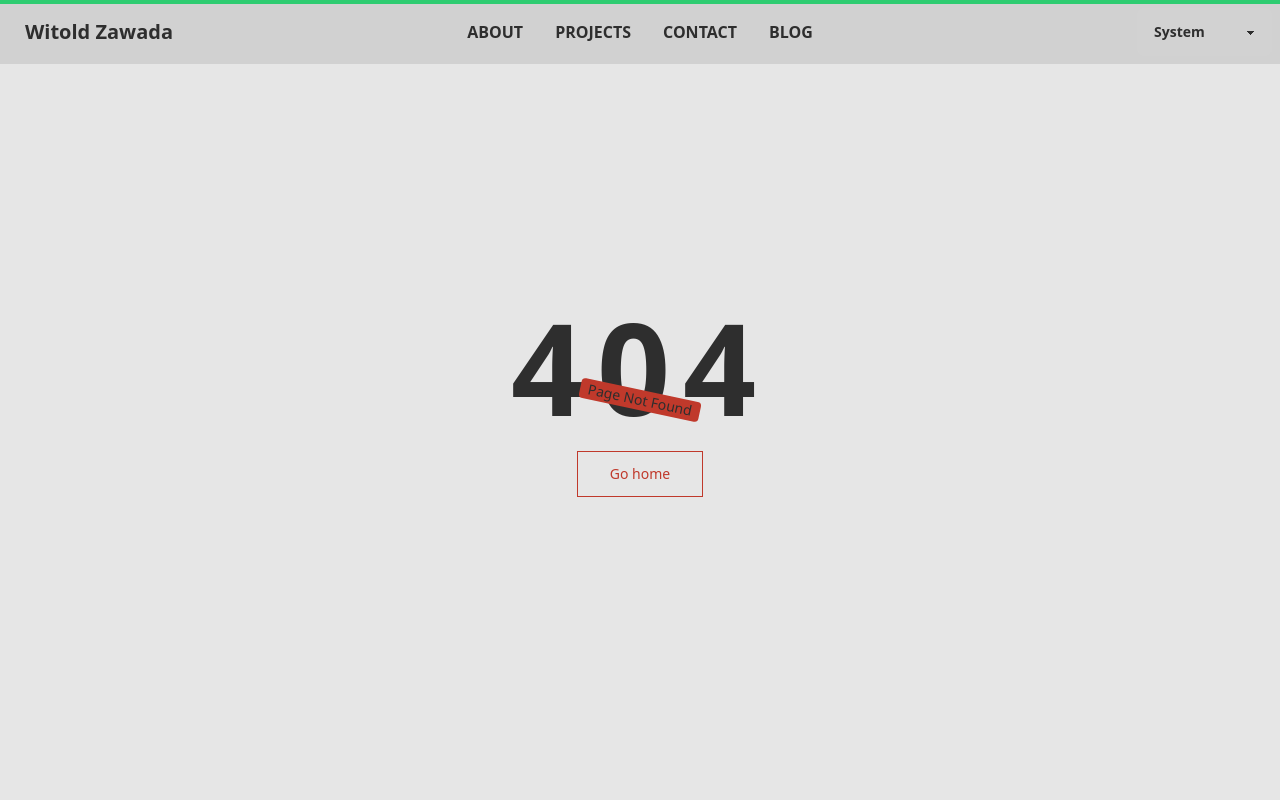
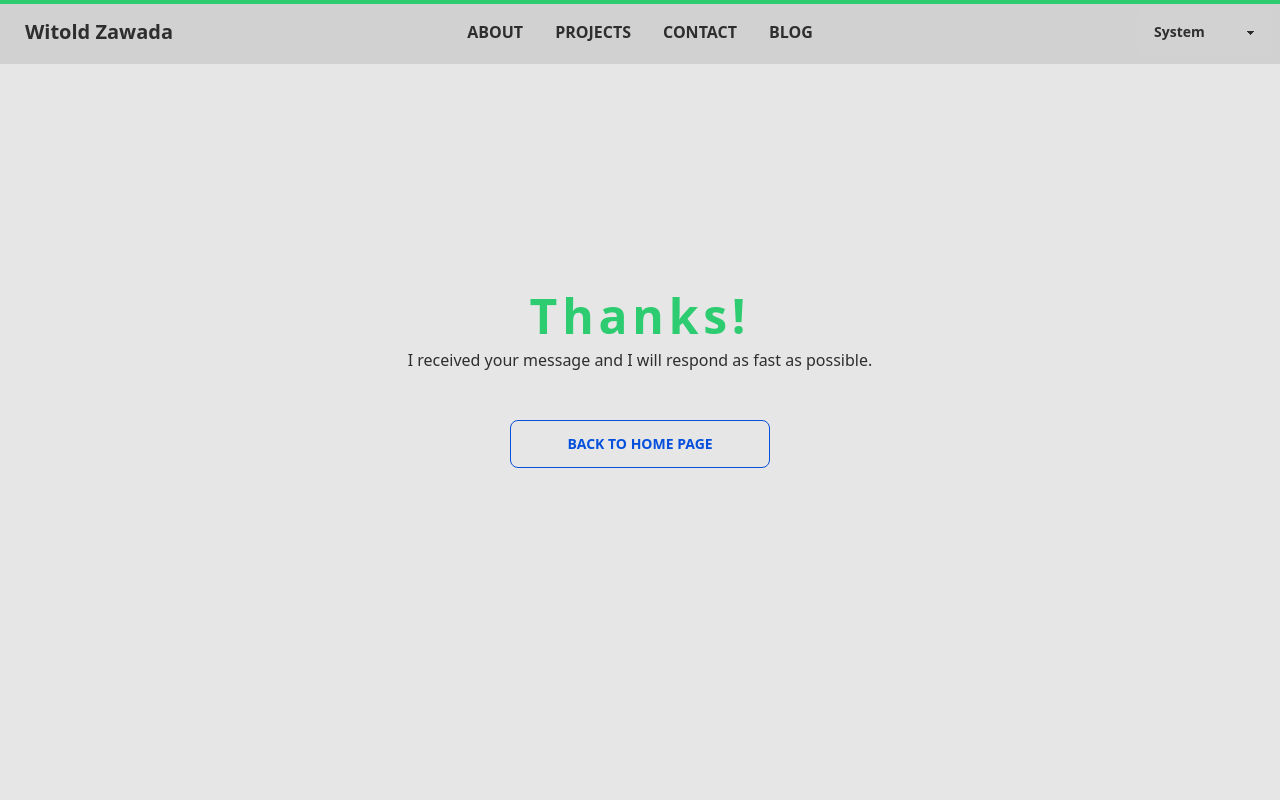
Before and after one commit to PoProstuWitold/portfolio, a Next.js app: page /thanks in a window 1280 px wide. Before the commit this address had no page. Shown: the top 800 px of the page. Built offline with nearby package versions, Linux system fonts and the light colour scheme.

Commit message:
feat(contact): email form

```diff
--- /dev/null
+++ b/src/components/FormSettings.tsx
@@ -0,0 +1,20 @@
+import React from 'react'
+import { myInfo } from '@/utils/constans'
+
+interface FormSettingsProps {
+
+}
+
+export const FormSettings: React.FC<FormSettingsProps> = () => {
+	const url = process.env.NODE_ENV === 'production' ? myInfo.url : 'http://localhost:3000'
+
+	return (
+		<>
+			<input type="hidden" name="_next" value={`${url}/thanks`}/>
+			<input type="hidden" name="_subject" value="New email!" />
+			<input type="hidden" name="_blacklist" value="fuck, kurwa, bitch" />
+			<input type="hidden" name="_autoresponse" value="I received your message and I will respond as fast as possible. Witold Zawada." />
+			<input type="hidden" name="_template" value="box" />
+		</>
+	)
+}
--- /dev/null
+++ b/src/pages/thanks.tsx
@@ -0,0 +1,27 @@
+import { NextSeo } from 'next-seo'
+import Link from 'next/link'
+
+const ThanksPage: React.FC = () => {
+	return (
+		<>
+			<NextSeo
+				title="Thanks"
+				description="I have received your email"
+			/>
+			<main className="flex flex-col items-center justify-center w-full h-screen gap-2">
+				<h1 className="font-extrabold tracking-widest text-5xl text-primary">Thanks!</h1>
+				<p>I received your message and I will respond as fast as possible.</p>
+				<div className="flex justify-center">
+					<Link
+						className="btn btn-secondary btn-md btn-outline md:w-full my-10 px-14"
+						href="/"
+					>
+						Back to home page
+					</Link>
+				</div>
+			</main>
+		</>
+	)
+}
+
+export default ThanksPage
--- a/src/sections/Contact.tsx
+++ b/src/sections/Contact.tsx
@@ -2,6 +2,8 @@
 import { Socials } from '@/components/Socials'
 import { AiOutlineMail } from 'react-icons/ai'
 import { RxDiscordLogo } from 'react-icons/rx'
+import { myInfo } from '@/utils/constans'
+import { FormSettings } from '@/components/FormSettings'
 
 const Contact: React.FC = () => {
 	return (
@@ -55,7 +57,12 @@ const Contact: React.FC = () => {
 				className="lg:w-2/3 rounded-2xl bg-base-200"
 			>
 				<div className="p-6 rounded-2xl shadow-md">
-					<form className='flex flex-col gap-6'>
+					<form
+						className='flex flex-col gap-6'
+						method='POST'
+						action={`https://formsubmit.co/${myInfo.randomStringEmail}`}
+					>
+						<FormSettings/>
 						<div className="flex flex-col justify-between gap-6 lg:flex-row">
 							<div className="w-full form-control">
 								<label className="label">
@@ -65,9 +72,11 @@ const Contact: React.FC = () => {
 									</span>
 								</label>
 								<input
-									type="text"
 									placeholder="Your name"
 									className="w-full input input-bordered"
+									type="text"
+									name="name"
+									required
 								/>
 							</div>
 							<div className="w-full form-control">
@@ -78,9 +87,11 @@ const Contact: React.FC = () => {
 									</span>
 								</label>
 								<input
-									type="text"
 									placeholder="Your email"
 									className="w-full input input-bordered"
+									type="email"
+									name="email"
+									required
 								/>
 							</div>
 						</div>
@@ -92,9 +103,11 @@ const Contact: React.FC = () => {
 								</span>
 							</label>
 							<input
-									type="text"
 									placeholder="Title of your message"
 									className="w-full input input-bordered"
+									type="text"
+									name="title"
+									required
 								/>
 						</div>
 						<div className="form-control mb-6">
@@ -105,17 +118,18 @@ const Contact: React.FC = () => {
 								</span>
 							</label>
 							<textarea
+								placeholder="Content of your message"
 								className="textarea textarea-md textarea-bordered"
-								placeholder="Content of your message"
+								name="content"
+								required
 							></textarea>
 						</div>
 						<div className="flex justify-center">
 							<button
 								type="submit"
 								className="btn btn-lg btn-outline md:w-full"
-								disabled
 							>
-								Work in progress
+								Send
 							</button>
 						</div>
 					</form>
--- a/src/utils/constans.ts
+++ b/src/utils/constans.ts
@@ -1,3 +1,9 @@
+export const myInfo = {
+	email: 'witoldzawada.dev@gmail.com',
+	randomStringEmail: '34893320013ab23ed74d6d8c8b6552c4',
+	url: 'https://witoldzawada.dev'
+}
+
 export const themes = [
 	{
 		name: 'System'
```
